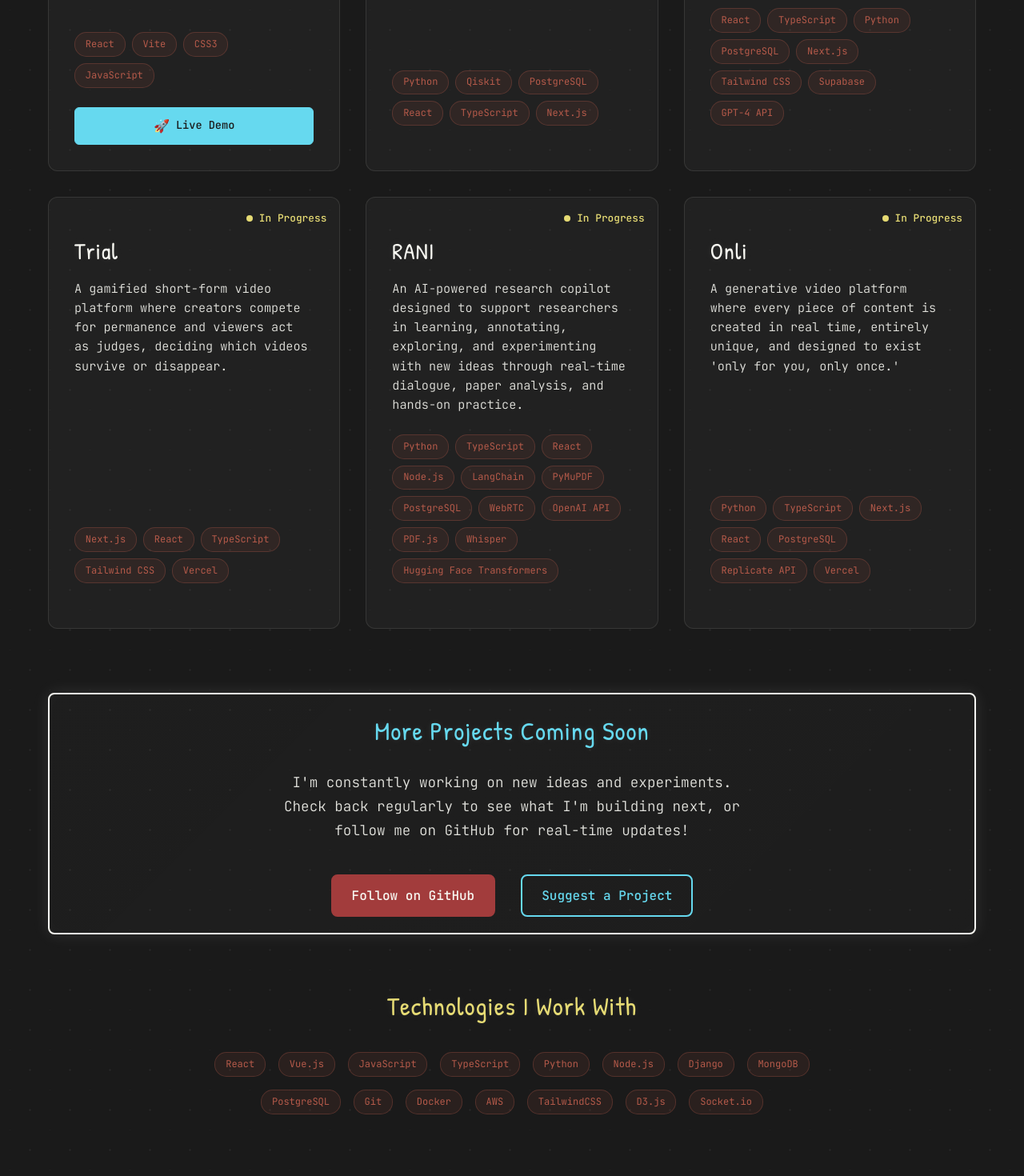
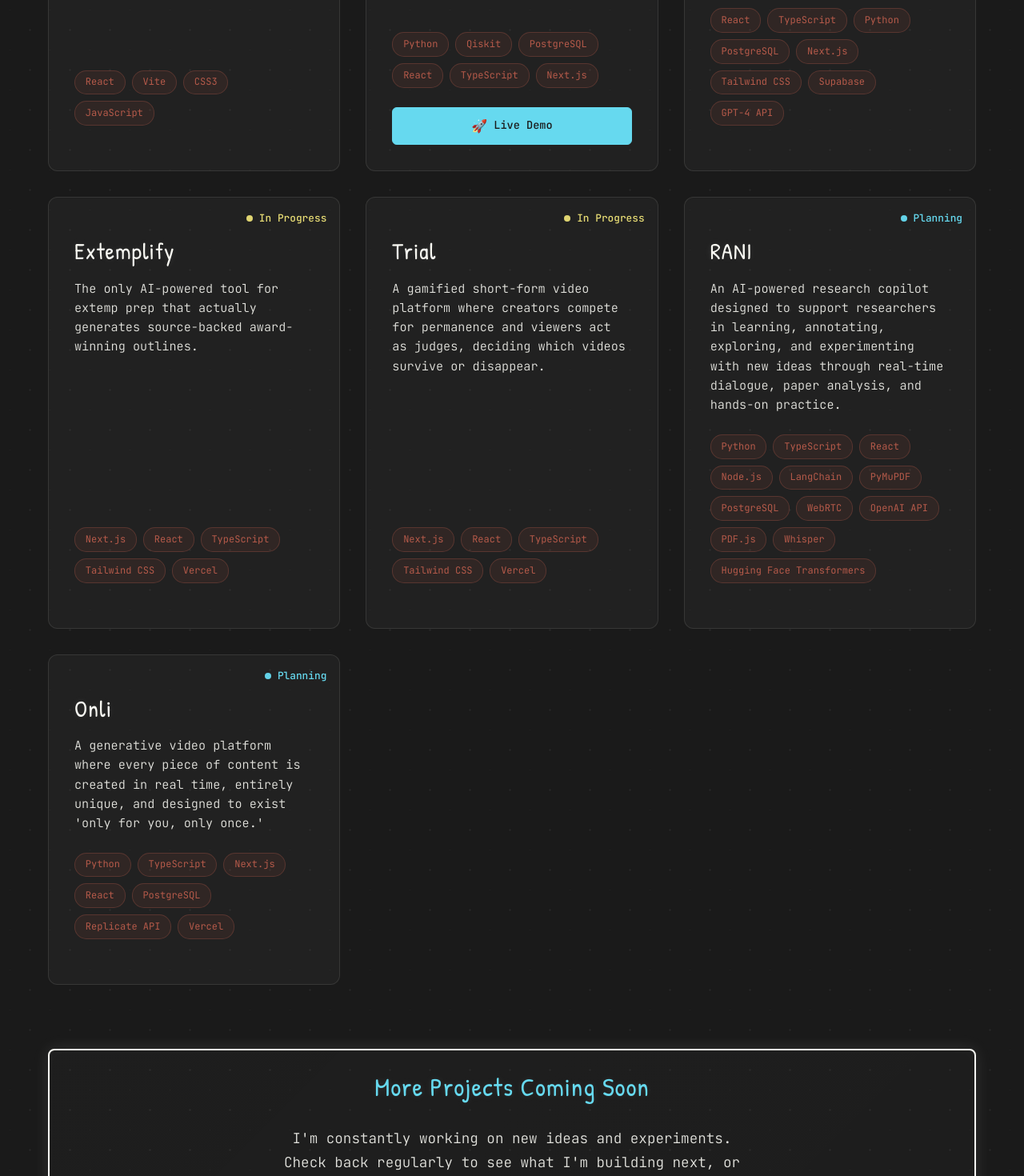
Before and after one commit to jasjeevsingh/jasjeevsingh.github.io, a React (Vite) app: page /projects in a window 1280 px wide. Shown: the part 1200-2670 px from the top of the page at 80% size. Built offline with nearby package versions, Linux system fonts and the light colour scheme; a web font is replaced by a local one.

Commit message:
Some more changes

```diff
--- a/src/pages/Ideas/Ideas.jsx
+++ b/src/pages/Ideas/Ideas.jsx
@@ -144,10 +144,9 @@ const Ideas = () => {
   return (
     <div className="ideas-container">
       <div className="ideas-header">
-        <h1 className="ideas-title">Idea Greenhouse</h1>
+        <h1 className="ideas-title">Shower Thoughts</h1>
         <p className="ideas-subtitle">
-          A collection of half-baked thoughts, future projects, and digital experiments.
-          Some will bloom, others will compost into better ideas.
+            A collection of half-baked thoughts, future projects, and digital experiments.
         </p>
       </div>
 
--- a/src/pages/Projects/Projects.jsx
+++ b/src/pages/Projects/Projects.jsx
@@ -10,16 +10,17 @@ const Projects = () => {
       title: "Personal Website",
       description: "A chalkboard-themed personal website built with React and Vite. Features dark mode aesthetics, responsive design, and smooth animations.",
       technologies: ["React", "Vite", "CSS3", "JavaScript"],
-      liveUrl: "https://jasjeevsingh.github.io",
       status: "completed",
-      featured: true
+      featured: false
     },
     {
       id: 2,
       title: "Kanosym",
       description: "A quantum-classical copilot for financial reasoning, built to augment high-stakes decision-making with statistical rigor and computational depth.",
       technologies: ["Python", "Qiskit", "PostgreSQL", "React", "TypeScript", "Next.js"],
-      status: "in-progress"
+      liveUrl: "https://kanosym.com",
+      status: "in-progress",
+      featured: true
     },
     {
       id: 3,
@@ -30,24 +31,31 @@ const Projects = () => {
     },
     {
       id: 4,
+      title: "Extemplify",
+      description: "The only AI-powered tool for extemp prep that actually generates source-backed award-winning outlines. ",
+      technologies: ["Next.js", "React", "TypeScript", "Tailwind CSS", "Vercel"],
+      status: "in-progress"
+    },
+    {
+      id: 5,
       title: "Trial",
       description: "A gamified short-form video platform where creators compete for permanence and viewers act as judges, deciding which videos survive or disappear.",
       technologies: ["Next.js", "React", "TypeScript", "Tailwind CSS", "Vercel"],
       status: "in-progress"
     },
     {
-      id: 5,
+      id: 6,
       title: "RANI",
       description: "An AI-powered research copilot designed to support researchers in learning, annotating, exploring, and experimenting with new ideas through real-time dialogue, paper analysis, and hands-on practice.",
       technologies: ["Python", "TypeScript", "React", "Node.js", "LangChain", "PyMuPDF", "PostgreSQL", "WebRTC", "OpenAI API", "PDF.js", "Whisper", "Hugging Face Transformers"],
-      status: "in-progress"
+      status: "planning"
     },
     {
-      id: 6,
+      id: 7,
       title: "Onli",
       description: "A generative video platform where every piece of content is created in real time, entirely unique, and designed to exist 'only for you, only once.'",
       technologies: ["Python", "TypeScript", "Next.js", "React", "PostgreSQL", "Replicate API", "Vercel"],
-      status: "in-progress"
+      status: "planning"
     }
   ]
 
@@ -123,9 +131,9 @@ const Projects = () => {
             <h3 className="showcase-title">Technologies I Work With</h3>
             <div className="tech-cloud">
               {[
-                'React', 'Vue.js', 'JavaScript', 'TypeScript', 'Python',
-                'Node.js', 'Django', 'MongoDB', 'PostgreSQL', 'Git',
-                'Docker', 'AWS', 'TailwindCSS', 'D3.js', 'Socket.io'
+                'React', 'TypeScript', 'Python',
+                'Node.js', 'PostgreSQL', 'Git',
+                'TailwindCSS'
               ].map((tech, index) => (
                 <span key={index} className="tech-tag">
                   {tech}
```
